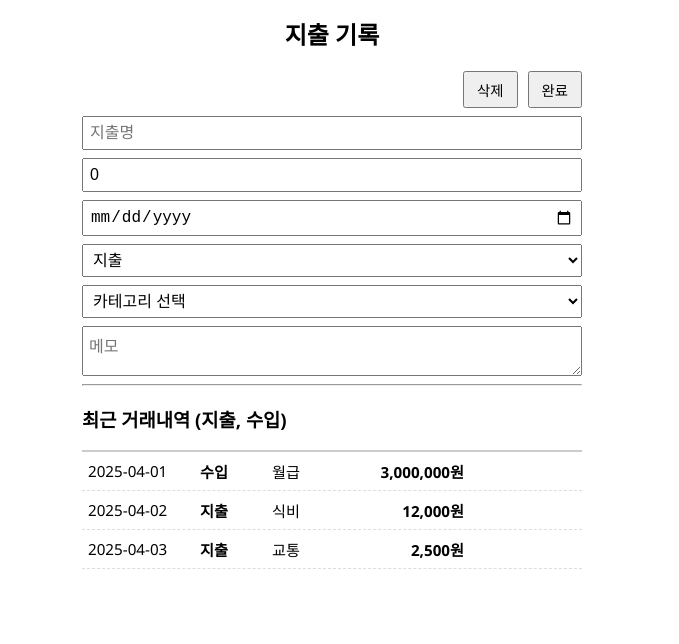
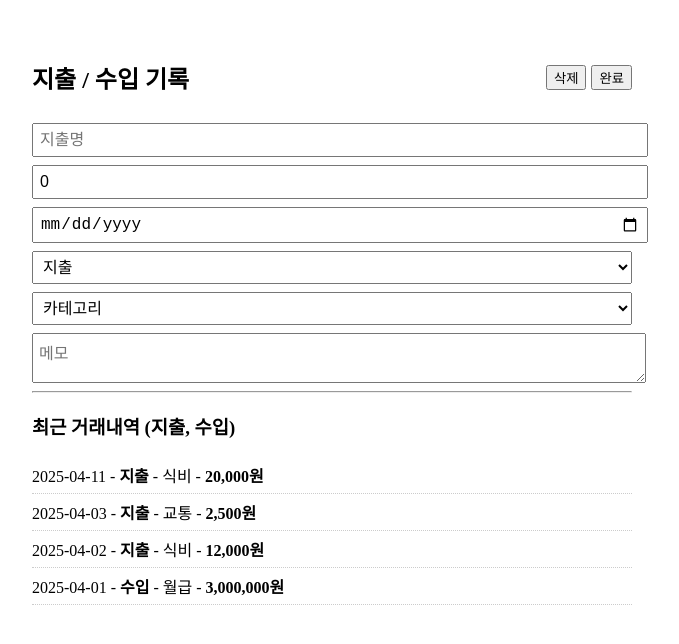
Before and after one commit to Hwang-Dawon/coinit, a Vue app: page /record in a window 1280 px wide. Shown: the top 644 px of the page, without its empty margins (308-987 px from the left). Built offline with nearby package versions, Linux system fonts and the light colour scheme; data requests are answered from the project's data file.

Commit message:
수입 / 지출 4차 수정

```diff
--- a/db.json
+++ b/db.json
@@ -23,9 +23,17 @@
       "category": "교통",
       "amount": 2500,
       "description": "지하철"
+    },
+    {
+      "id": 4,
+      "description": "추가테스트",
+      "amount": 20000,
+      "date": "2025-04-11",
+      "type": "expense",
+      "category": "식비",
+      "memo": "ㄴㅇㄹㄴㅇㄴ"
     }
   ],
-
   "LoginInfo": [
     {
       "id": 1,
@@ -35,7 +43,6 @@
       "phone": "010-1234-5678"
     }
   ],
-
   "periodicExpense": [
     {
       "id": 1,
@@ -46,7 +53,6 @@
       "memo": "전기요금"
     }
   ],
-
   "users": [
     {
       "id": 1,
@@ -55,18 +61,44 @@
       "password": "chulsoo_password"
     }
   ],
-
   "incomeCategory": [
-    { "id": 1, "name": "월급" },
-    { "id": 2, "name": "용돈" },
-    { "id": 3, "name": "이자" },
-    { "id": 4, "name": "기타" }
+    {
+      "id": 1,
+      "name": "월급"
+    },
+    {
+      "id": 2,
+      "name": "용돈"
+    },
+    {
+      "id": 3,
+      "name": "이자"
+    },
+    {
+      "id": 4,
+      "name": "기타"
+    }
   ],
   "expenseCategory": [
-    { "id": 1, "name": "식비" },
-    { "id": 2, "name": "교통비" },
-    { "id": 3, "name": "유흥" },
-    { "id": 4, "name": "공과금" },
-    { "id": 5, "name": "기타" }
+    {
+      "id": 1,
+      "name": "식비"
+    },
+    {
+      "id": 2,
+      "name": "교통비"
+    },
+    {
+      "id": 3,
+      "name": "유흥"
+    },
+    {
+      "id": 4,
+      "name": "공과금"
+    },
+    {
+      "id": 5,
+      "name": "기타"
+    }
   ]
 }
--- a/src/views/RecordPage.vue
+++ b/src/views/RecordPage.vue
@@ -1,10 +1,11 @@
 <template>
   <div class="record-container">
-    <h2>{{ titleText }}</h2>
-
-    <div class="button-row">
-      <button @click="onClear">삭제</button>
-      <button @click="onSubmit">완료</button>
+    <div class="top-bar">
+      <h2>지출 / 수입 기록</h2>
+      <div class="btn-group">
+        <button @click="resetForm">삭제</button>
+        <button @click="onSubmit">완료</button>
+      </div>
     </div>
 
     <form @submit.prevent="onSubmit">
@@ -14,7 +15,7 @@
         type="number"
         placeholder="지출 금액"
       />
-      <input v-model="form.date" type="date" />
+      <input v-model="form.date" type="date" placeholder="지출 일시" />
 
       <select v-model="form.type">
         <option value="expense">지출</option>
@@ -22,7 +23,7 @@
       </select>
 
       <select v-model="form.category">
-        <option disabled value="">카테고리 선택</option>
+        <option disabled value="">카테고리</option>
         <option v-for="cat in categories" :key="cat.id" :value="cat.name">
           {{ cat.name }}
         </option>
@@ -33,22 +34,21 @@
 
     <hr />
     <h3>최근 거래내역 (지출, 수입)</h3>
-    <ul class="recent-list">
-      <li v-for="item in recent.slice().reverse()" :key="item.id">
-        <span>{{ item.date }}</span>
-        <span class="type">{{ typeLabel[item.type] }}</span>
-        <span>{{ item.category }}</span>
-        <span class="amount">{{ formatAmount(item.amount) }}</span>
+    <ul class="transaction-list">
+      <li v-for="item in recent" :key="item.id">
+        {{ item.date }} -
+        <strong>{{ item.type === 'income' ? '수입' : '지출' }}</strong> -
+        {{ item.category }} -
+        <strong>{{ item.amount.toLocaleString() }}원</strong>
       </li>
     </ul>
   </div>
 </template>
 
 <script setup>
-import { ref, onMounted, watch, computed } from 'vue';
+import { ref, onMounted, watch } from 'vue';
 import axios from 'axios';
 
-// 기본 입력값
 const form = ref({
   description: '',
   amount: 0,
@@ -61,17 +61,13 @@ const form = ref({
 const categories = ref([]);
 const recent = ref([]);
 
-const typeLabel = {
-  income: '수입',
-  expense: '지출',
+// 🟢 id 중복 방지
+const getNextId = async () => {
+  const res = await axios.get('http://localhost:3001/transactions');
+  const ids = res.data.map((item) => item.id || 0);
+  return Math.max(...ids, 0) + 1;
 };
 
-// 상단 제목 동적 변경
-const titleText = computed(() => {
-  return form.value.type === 'income' ? '수입 기록' : '지출 기록';
-});
-
-// 카테고리 불러오기
 const fetchCategories = async () => {
   const url =
     form.value.type === 'income' ? '/incomeCategory' : '/expenseCategory';
@@ -79,30 +75,15 @@ const fetchCategories = async () => {
   categories.value = res.data;
 };
 
-// 최근 거래 불러오기
 const fetchRecent = async () => {
-  const res = await axios.get(
-    'http://localhost:3001/transactions?_sort=id&_order=desc&_limit=5'
-  );
-  recent.value = res.data;
+  const res = await axios.get('http://localhost:3001/transactions');
+  // 날짜 기준 내림차순 정렬 후 상위 5개
+  recent.value = res.data
+    .sort((a, b) => new Date(b.date) - new Date(a.date))
+    .slice(0, 5);
 };
 
-// 기록 저장
-const onSubmit = async () => {
-  if (!form.value.category) {
-    alert('카테고리를 선택해주세요.');
-    return;
-  }
-
-  await axios.post('http://localhost:3001/transactions', {
-    ...form.value,
-  });
-  alert('기록 완료!');
-  fetchRecent();
-};
-
-// 입력 초기화
-const onClear = () => {
+const resetForm = () => {
   form.value = {
     description: '',
     amount: 0,
@@ -111,16 +92,22 @@ const onClear = () => {
     category: '',
     memo: '',
   };
-  fetchCategories();
 };
 
-// 금액 포맷
-const formatAmount = (num) => {
-  return Number(num).toLocaleString() + '원';
+const onSubmit = async () => {
+  const nextId = await getNextId();
+
+  await axios.post('http://localhost:3001/transactions', {
+    id: nextId,
+    ...form.value,
+  });
+
+  alert('기록 완료!');
+  resetForm();
+  fetchRecent();
 };
 
 watch(() => form.value.type, fetchCategories);
-
 onMounted(() => {
   fetchCategories();
   fetchRecent();
@@ -129,74 +116,39 @@ onMounted(() => {
 
 <style scoped>
 .record-container {
-  max-width: 500px;
-  margin: 0 auto;
-  font-family: 'Segoe UI', sans-serif;
+  max-width: 600px;
+  margin: 30px auto;
+  padding: 10px;
 }
 
-h2 {
-  text-align: center;
-  margin-top: 16px;
+.top-bar {
+  display: flex;
+  justify-content: space-between;
+  align-items: center;
 }
 
-.button-row {
-  display: flex;
-  justify-content: flex-end;
-  gap: 10px;
-  margin-bottom: 8px;
+.btn-group button {
+  margin-left: 5px;
 }
 
-.button-row button {
-  padding: 6px 12px;
-  font-size: 0.9rem;
-  cursor: pointer;
-}
-
-input,
-select,
-textarea {
+form input,
+form select,
+form textarea {
   display: block;
   width: 100%;
   margin: 8px 0;
   padding: 6px;
-  font-size: 1rem;
-  box-sizing: border-box;
+  font-size: 16px;
 }
 
-/* 최근 거래내역 스타일 */
-.recent-list {
+.transaction-list {
+  margin-top: 10px;
+  padding-left: 0;
   list-style: none;
-  padding: 0;
-  margin-top: 16px;
-  border-top: 2px solid #ccc;
 }
 
-.recent-list li {
-  display: flex;
-  align-items: center;
-  padding: 8px 0;
-  border-bottom: 1px dashed #ddd;
-  font-size: 0.95rem;
-}
-
-.recent-list li span {
-  display: inline-block;
-  padding: 0 6px;
-}
-
-.recent-list li span:nth-child(1) {
-  width: 100px;
-}
-.recent-list li span:nth-child(2) {
-  width: 60px;
-  font-weight: bold;
-}
-.recent-list li span:nth-child(3) {
-  width: 80px;
-}
-.recent-list li span:nth-child(4) {
-  width: 100px;
-  text-align: right;
-  font-weight: bold;
+.transaction-list li {
+  padding: 6px 0;
+  border-bottom: 1px dotted #ccc;
 }
 </style>
```
